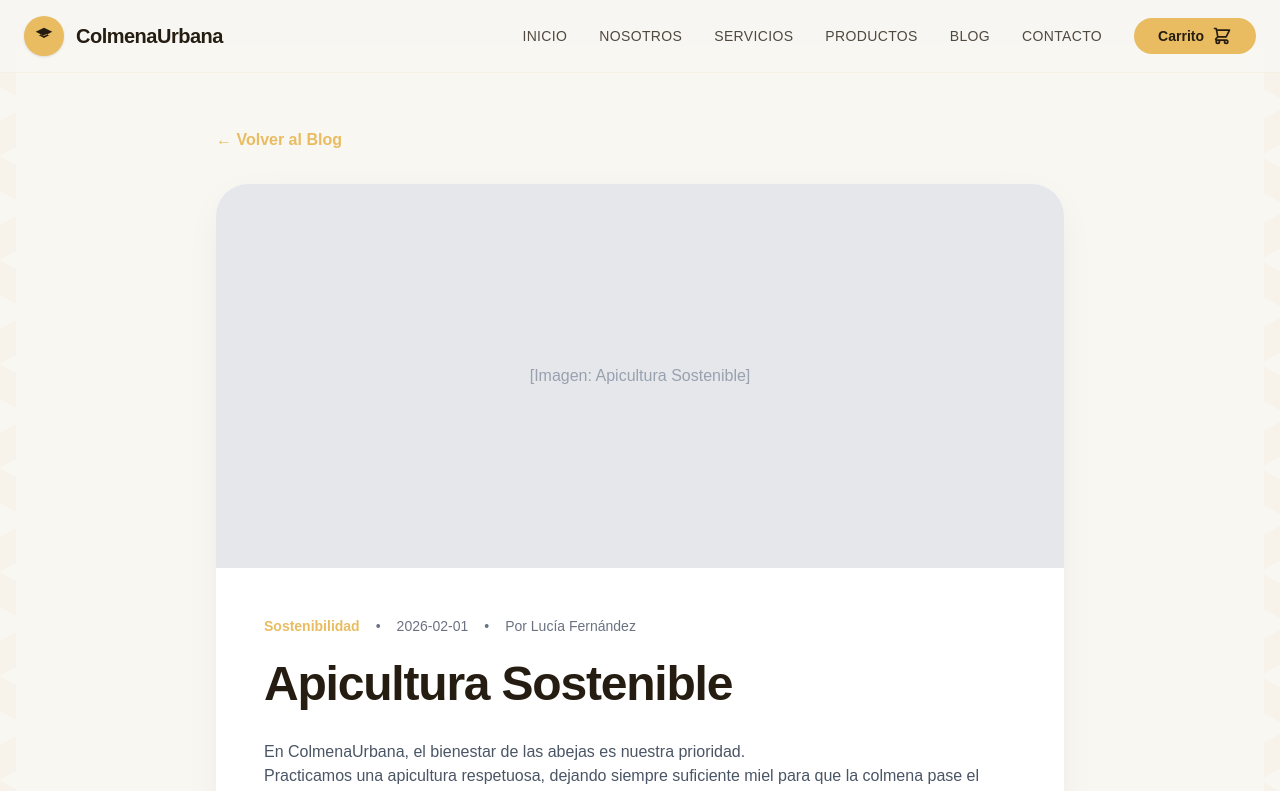
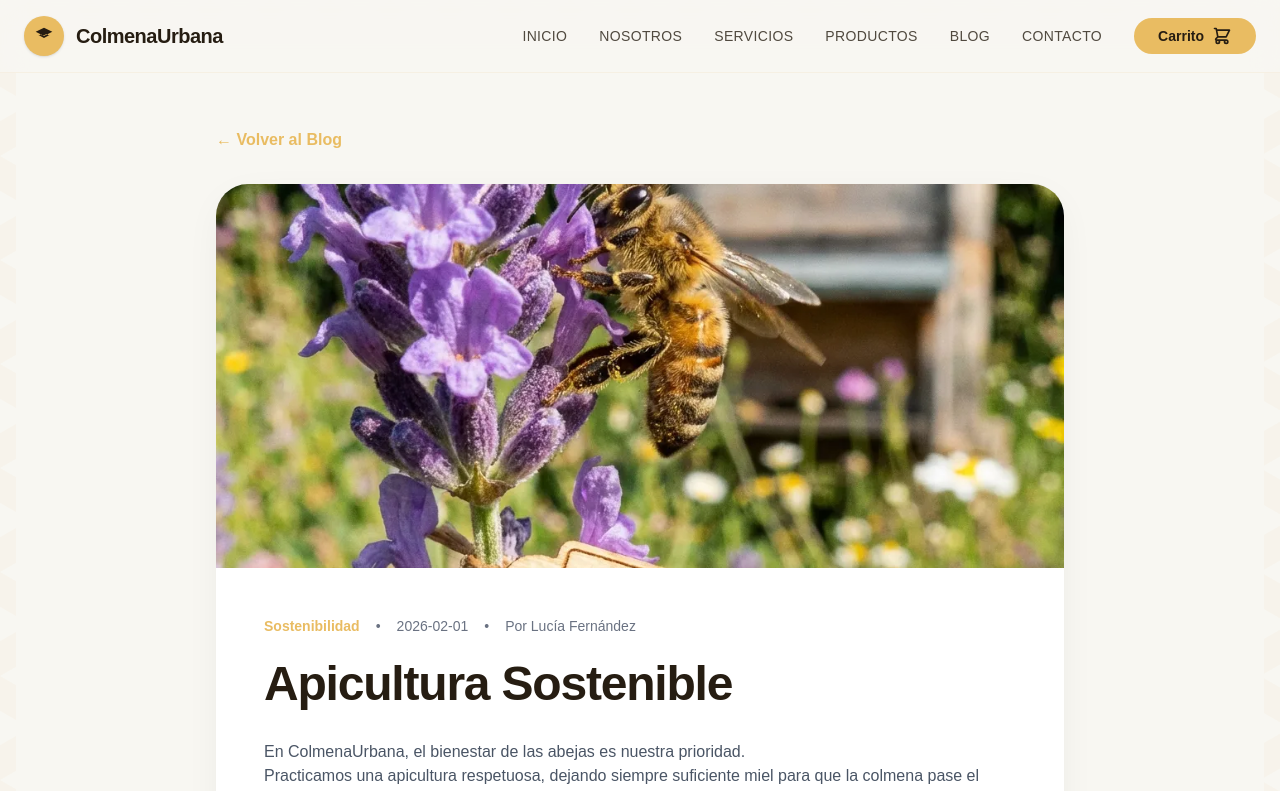
Before and after one commit to li3z/ColmenaUrbana, a Next.js app: page /ColmenaUrbana/blog/apicultura-sostenible in a window 1280 px wide. Shown: the top 791 px of the page. Built offline with nearby package versions, Linux system fonts and the light colour scheme.

Commit message:
Update SEO and Branding: Rename HoniFarm to ColmenaUrbana, improve metadata and schema

```diff
--- a/src/app/blog/[slug]/BlogPostClient.jsx
+++ b/src/app/blog/[slug]/BlogPostClient.jsx
@@ -11,7 +11,7 @@ export default function BlogPostClient({ post }) {
 
     return (
         <Layout
-            title={`${post.title} - Blog HoniFarm`}
+            title={`${post.title} - Blog ColmenaUrbana`}
             description={post.excerpt}
         >
             <article className="py-24 bg-background">
@@ -22,10 +22,11 @@ export default function BlogPostClient({ post }) {
 
                     <div className="bg-surface-1 rounded-3xl shadow-soft overflow-hidden">
                         <div className="h-64 md:h-96 w-full relative bg-gray-200">
-                            {/* Placeholder for actual image integration */}
-                            <div className="absolute inset-0 flex items-center justify-center text-gray-400">
-                                [Imagen: {post.title}]
-                            </div>
+                            <img
+                                src={post.image}
+                                alt={post.title}
+                                className="w-full h-full object-cover"
+                            />
                         </div>
 
                         <div className="p-8 md:p-12">
--- a/src/app/contact/page.jsx
+++ b/src/app/contact/page.jsx
@@ -5,7 +5,7 @@ import Layout from '../../components/layout/Layout.jsx';
 
 export default function ContactPage() {
     return (
-        <Layout title="Contacto - HoniFarm" description="Ponte en contacto con nosotros para pedidos o consultas.">
+        <Layout title="Contacto - ColmenaUrbana" description="Ponte en contacto con nosotros para pedidos o consultas.">
             <div className="py-24 bg-background">
                 <div className="container mx-auto px-6">
                     <div className="max-w-4xl mx-auto bg-white rounded-3xl shadow-soft p-8 md:p-12 overflow-hidden relative">
--- a/src/app/layout.jsx
+++ b/src/app/layout.jsx
@@ -3,8 +3,8 @@ import ScrollToTop from '../components/layout/ScrollToTop.jsx';
 import { CartProvider } from '../context/CartContext.jsx';
 
 export const metadata = {
-    title: 'Apicultura Natural',
-    description: 'Productos de miel natural y servicios de apicultura',
+    title: 'ColmenaUrbana - Miel del Valle del Elqui',
+    description: 'Productos de miel natural, propóleo y servicios de apicultura en el Valle del Elqui, Chile.',
 };
 
 export default function RootLayout({ children }) {
--- a/src/app/page.jsx
+++ b/src/app/page.jsx
@@ -33,16 +33,22 @@ export default function HomePage() {
 
     const schema = generateSchema({
         type: 'LocalBusiness',
-        name: 'HoniFarm',
-        description: 'Una empresa especializada en productos de apicultura y miel natural del Valle del Elqui.',
-        url: 'https://honifarm.com',
-        logo: 'https://honifarm.com/logo.png'
+        name: 'ColmenaUrbana',
+        description: 'Apicultura sostenible y miel natural del Valle del Elqui, Chile. Productos artesanales: Miel, Propóleo y Jalea Real.',
+        url: 'https://colmenaurbana.cl',
+        logo: 'https://colmenaurbana.cl/logo.png', // Placeholder
+        address: {
+            streetAddress: 'Ruta D-41',
+            addressLocality: 'Vicuña',
+            addressRegion: 'Coquimbo',
+            addressCountry: 'CL'
+        }
     });
 
     return (
         <Layout
-            title="HoniFarm - Miel y Apicultura del Valle del Elqui"
-            description="Productos de miel natural, propóleo y servicios de apicultura en el Valle del Elqui."
+            title="ColmenaUrbana - Miel del Valle del Elqui"
+            description="Venta de Miel Pura, Propóleo y Polen directo del Valle del Elqui. Apicultura tradicional chilena de alta calidad."
             schema={schema}
         >
             <HeroSection />
--- a/src/app/services/page.jsx
+++ b/src/app/services/page.jsx
@@ -39,7 +39,7 @@ export default function ServicesPage() {
     ];
 
     return (
-        <Layout title="Servicios - HoniFarm" description="Servicios profesionales de apicultura en el Valle del Elqui.">
+        <Layout title="Servicios - ColmenaUrbana" description="Servicios profesionales de apicultura en el Valle del Elqui.">
             <div className="py-24 bg-background">
                 <div className="container mx-auto px-6">
                     <div className="text-center mb-16">
--- a/src/app/shop/page.jsx
+++ b/src/app/shop/page.jsx
@@ -5,7 +5,7 @@ import Layout from '../../components/layout/Layout.jsx';
 
 export default function ShopPage() {
     return (
-        <Layout title="Tienda - HoniFarm" description="Compra nuestros productos de miel directamente.">
+        <Layout title="Tienda - ColmenaUrbana" description="Compra nuestros productos de miel directamente.">
             <div className="flex items-center justify-center min-h-[60vh]">
                 <div className="text-center">
                     <h1 className="text-4xl font-bold text-secondary mb-4">Tienda Online</h1>
```
